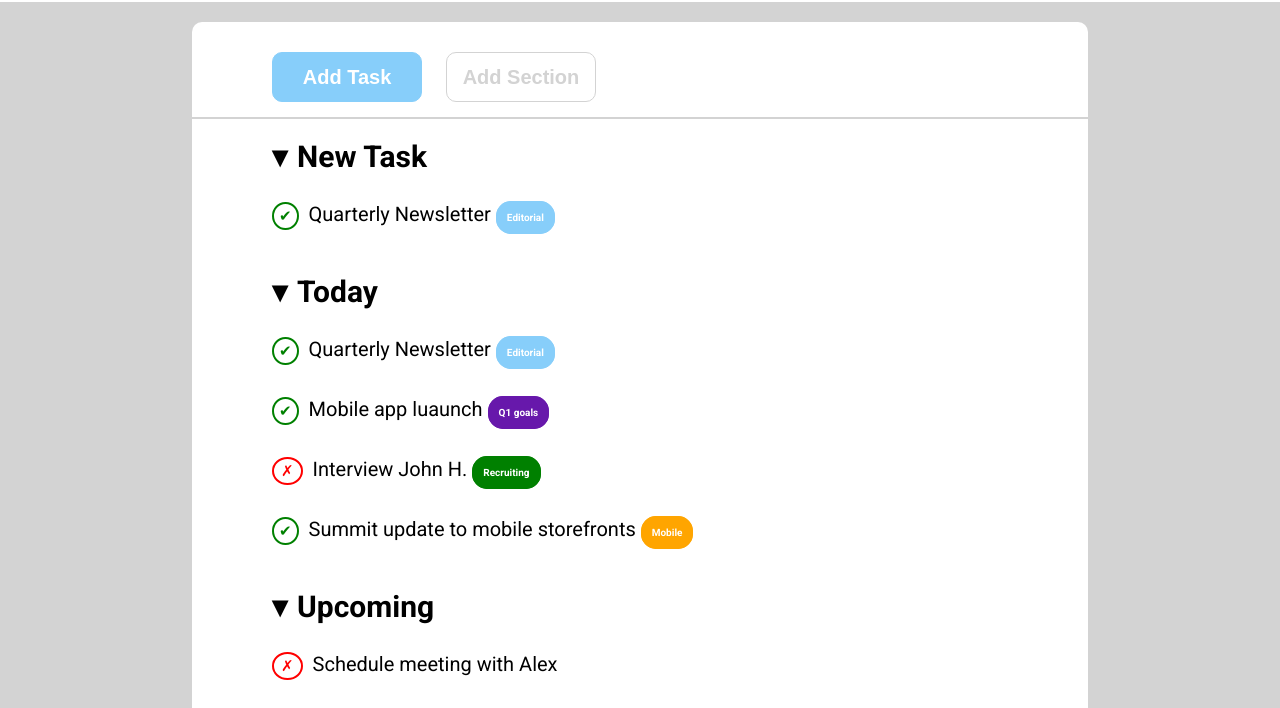
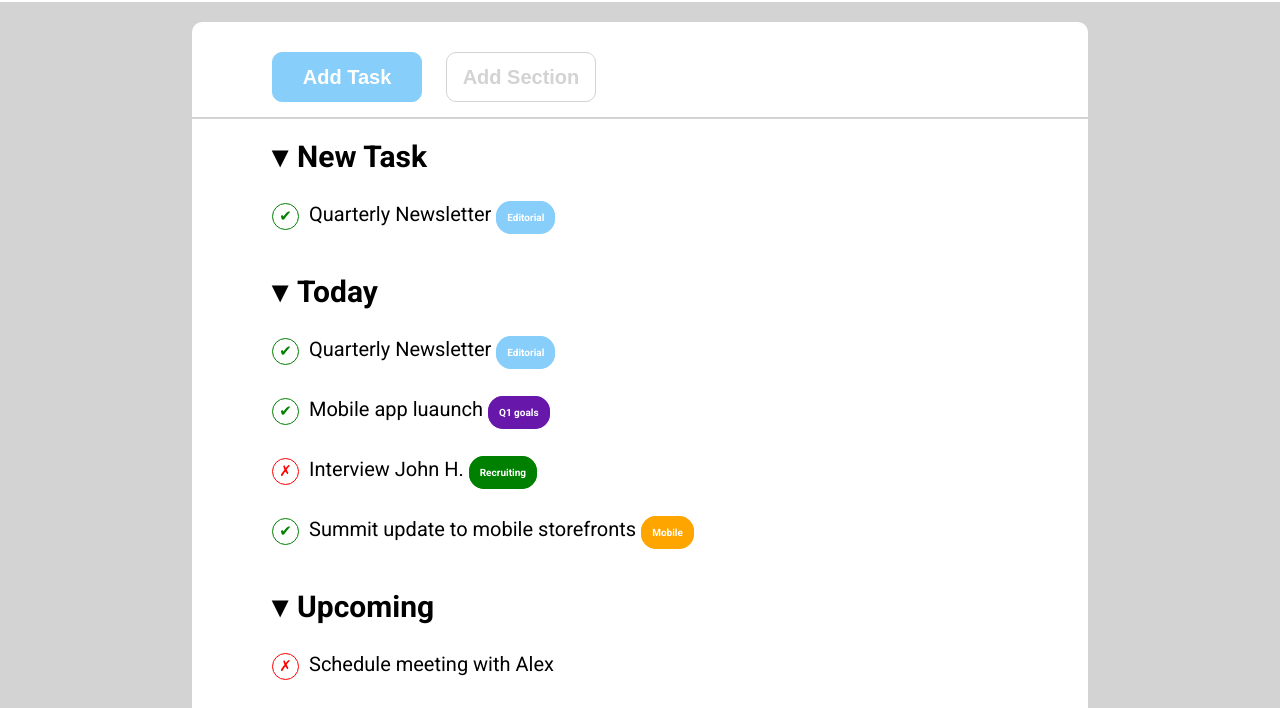
Before and after one commit to filippo1996/html-css-toboolist, a plain HTML site: page index.html in a window 1280 px wide. Shown: the part 68-776 px from the top of the page. Drawn offline with Linux system fonts and the light colour scheme.

Commit message:
aggiornamento segni di spunta sulla lista

```diff
--- a/css/style.css
+++ b/css/style.css
@@ -102,24 +102,27 @@ main .container{
    line-height: 3;
 }
 
-.todo-list .list .done::before{
-    content: '\2714';
-    color: green;
-    border: 2px solid green;
+.list .circle::before{
+    display: inline-block;
+    width: 25px;
+    height: 25px;
+    border-radius: 50%;
+    line-height: 25px;
+    text-align: center;
     font-size: 15px;
-    border-radius: 50%;
-    padding: 3px 5px;
     margin-right: 10px;
 }
 
-.todo-list .list .failed::before{
+.list .done::before{
+    content: '\2714';
+    color: green;
+    border: 1px solid green;
+}
+
+.list .failed::before{
     content: '\2717';
     color: red;
-    border: 2px solid red;
-    padding: 3px 7px;
-    border-radius: 50%;
-    font-size: 15px;
-    margin-right: 10px;
+    border: 1px solid red;
 }
 
 .list .plate {
--- a/index.html
+++ b/index.html
@@ -29,27 +29,27 @@
                 <ul>
                     <li class="argument">New Task
                         <ul class="list">
-                            <li class="done">Quarterly Newsletter <span class="plate blue">Editorial</span></li>
+                            <li class="circle done">Quarterly Newsletter <span class="plate blue">Editorial</span></li>
                         </ul>
                     </li>
                 </ul>
                 <ul>
                     <li class="argument">Today
                         <ul class="list">
-                            <li class="done">Quarterly Newsletter <span class="plate blue">Editorial</span></li>
-                            <li class="done">Mobile app luaunch <span class="plate violet">Q1 goals</span></li>
-                            <li class="failed">Interview John H. <span class="plate green">Recruiting</span></li>
-                            <li class="done">Summit update to mobile storefronts <span class="plate orange">Mobile</span></li>
+                            <li class="circle done">Quarterly Newsletter <span class="plate blue">Editorial</span></li>
+                            <li class="circle done">Mobile app luaunch <span class="plate violet">Q1 goals</span></li>
+                            <li class="circle failed">Interview John H. <span class="plate green">Recruiting</span></li>
+                            <li class="circle done">Summit update to mobile storefronts <span class="plate orange">Mobile</span></li>
                         </ul>
                     </li>
                 </ul>
                 <ul>
                     <li class="argument">Upcoming
                         <ul class="list">
-                            <li class="failed">Schedule meeting with Alex</li>
-                            <li class="done">Homepage refresh <span class="plate fuxia">Website</span></li>
-                            <li class="done">Onboard new Sales team members <span class="plate green">Sales</span></li>
-                            <li class="done">Review editorial calendar <span class="plate blue">Editorial</span></li>
+                            <li class="circle failed">Schedule meeting with Alex</li>
+                            <li class="circle done">Homepage refresh <span class="plate fuxia">Website</span></li>
+                            <li class="circle done">Onboard new Sales team members <span class="plate green">Sales</span></li>
+                            <li class="circle done">Review editorial calendar <span class="plate blue">Editorial</span></li>
                         </ul>
                     </li>
                 </ul>
```
